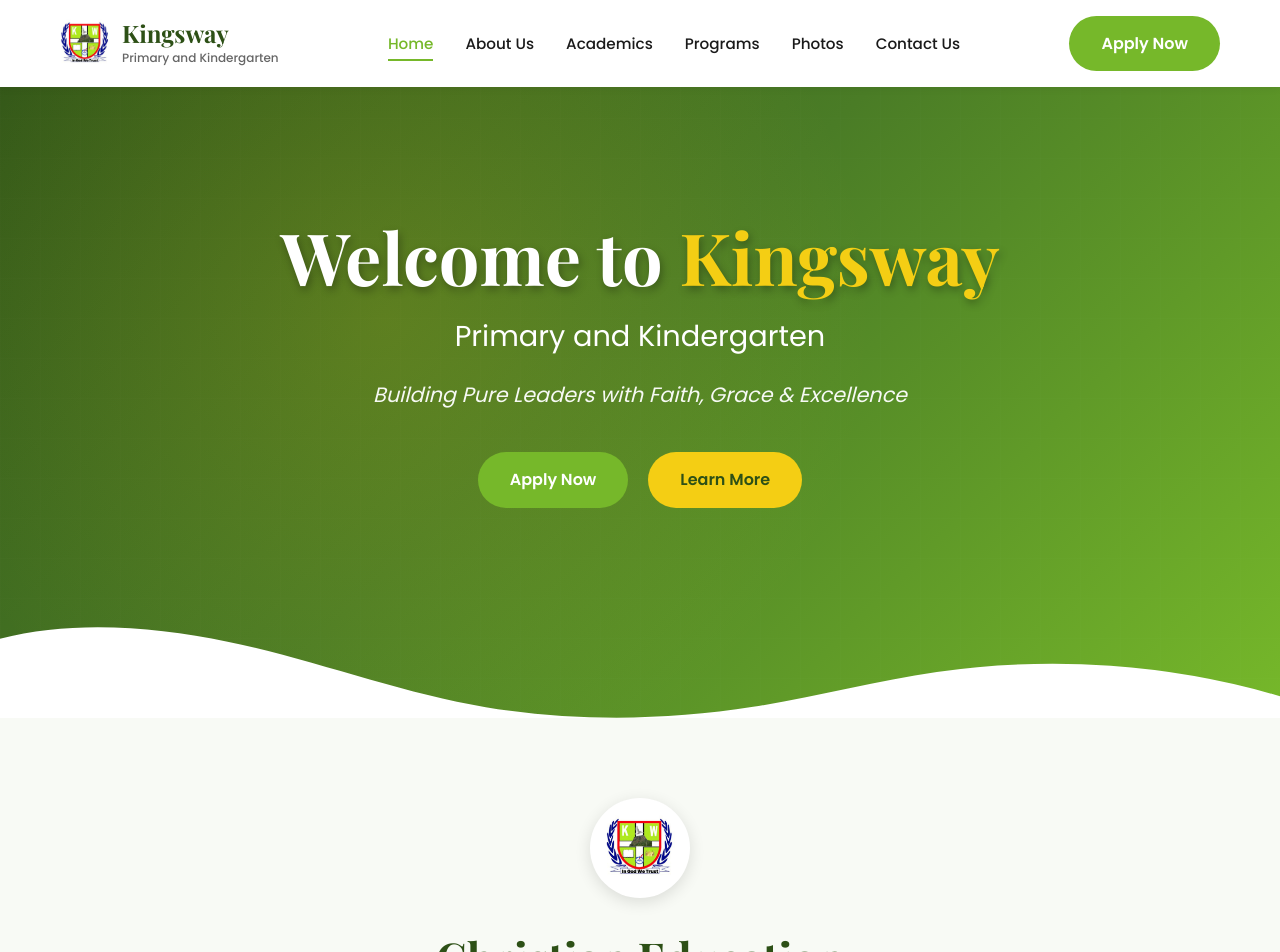
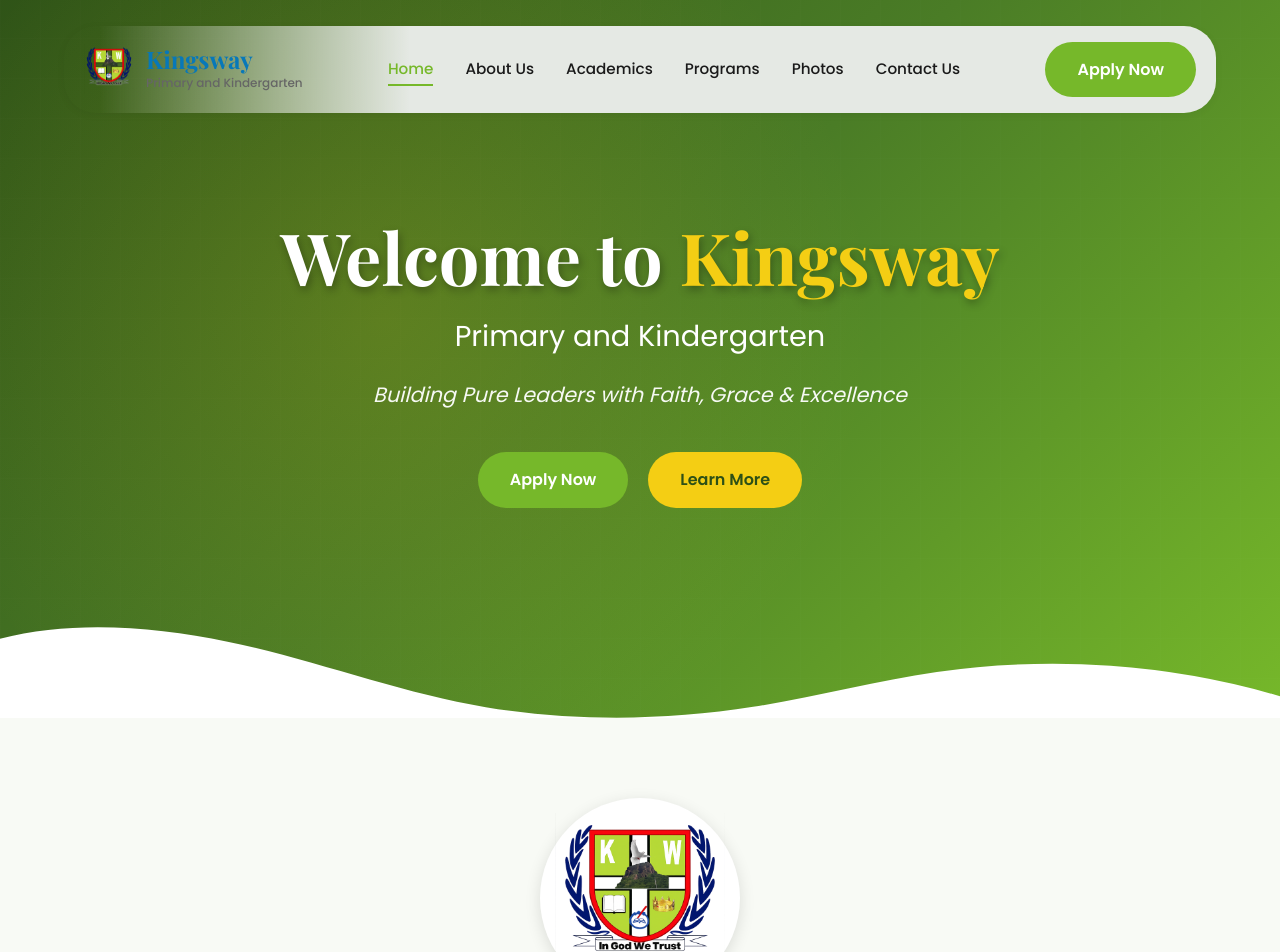
Before and after one commit to JayNaw/kingsway-website, a React (Vite) app: page / in a window 1280 px wide. Shown: the top 952 px of the page. Built offline with nearby package versions, Linux system fonts and the light colour scheme.

Commit message:
Update Navbar styles and increase welcome badge size

```diff
--- a/src/components/Navbar.css
+++ b/src/components/Navbar.css
@@ -7,7 +7,13 @@
   background: var(--white);
   transition: var(--transition);
   box-shadow: 0 2px 8px rgba(0, 0, 0, 0.05);
-}
+  margin: 2% 5%;
+  border-radius: 2rem;
+  background: linear-gradient(
+    to right,
+    rgba(117, 250, 76, 0) 3%,
+    rgb(229, 233, 228) 30%
+  );}
 
 .navbar.scrolled {
   box-shadow: var(--shadow-md);
@@ -50,6 +56,8 @@
   font-weight: 700;
   color: var(--dark-green);
   line-height: 1.2;
+  color: rgb(7, 120, 185);
+  opacity: 1;
 }
 
 .logo-tagline {
--- a/src/pages/Home.css
+++ b/src/pages/Home.css
@@ -106,8 +106,8 @@
 }
 
 .welcome-badge {
-  width: 100px;
-  height: 100px;
+  width: 200px;
+  height: 200px;
   margin: 0 auto 30px;
   padding: 15px;
   background: var(--white);
@@ -153,6 +153,7 @@
   font-size: 3rem;
   margin-bottom: 20px;
   display: block;
+
 }
 
 .feature-card h3 {
```
Also changed, not shown: public/logo.png.
